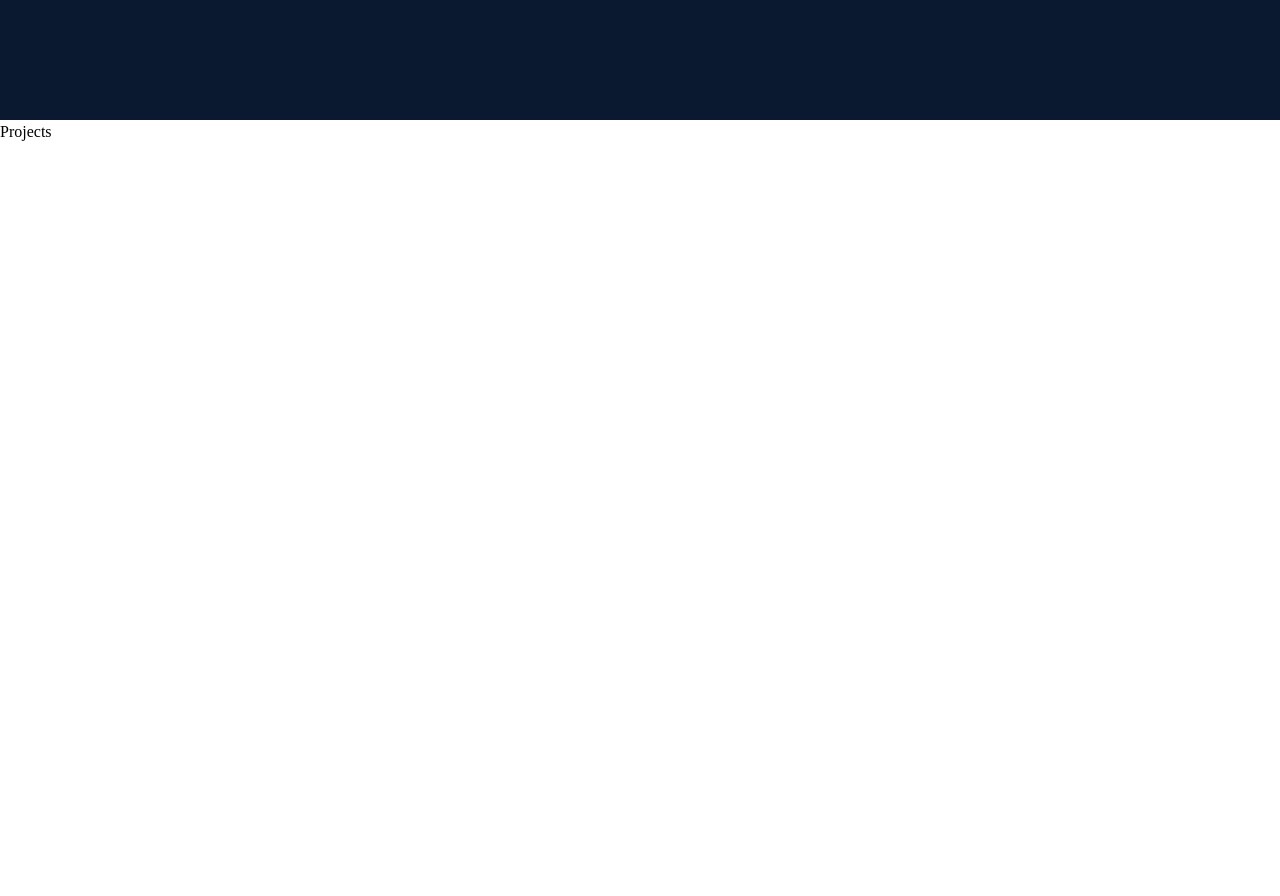
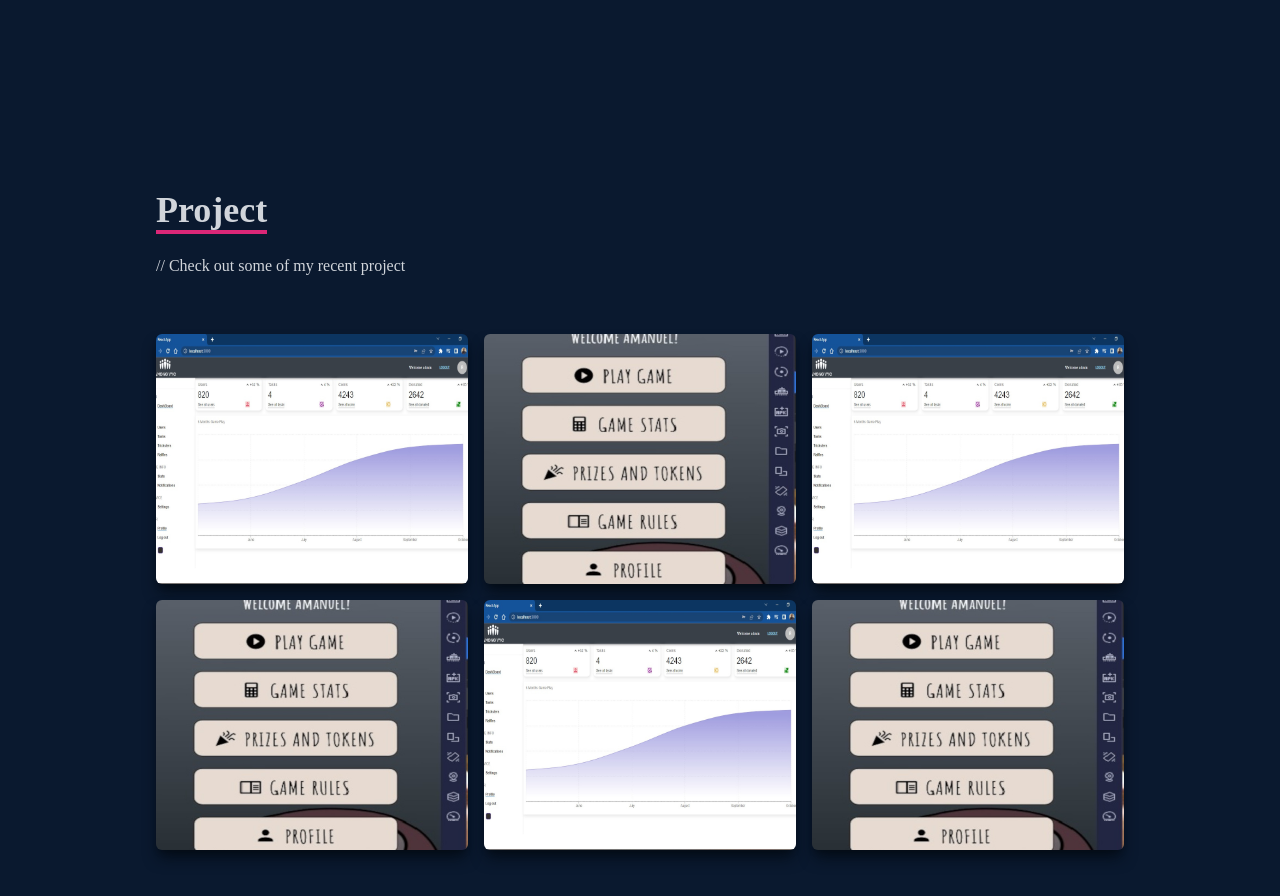
Before and after one commit to amtenu/amtenu.github.io, a React (Create React App) app: page / in a window 1280 px wide. Shown: the part 2280-3176 px from the top of the page. Before the commit the page ends 2424 px from the top, so only its background shows below. Built offline with nearby package versions, Linux system fonts and the light colour scheme.

Commit message:
Projects done

```diff
--- a/src/components/Projects.jsx
+++ b/src/components/Projects.jsx
@@ -1,8 +1,165 @@
 import React from 'react'
+import myadmindashboard from '../assets/myadmindashboard.jpg'
+import myyycgame1 from '../assets/myyycgame1.jpg'
 
 const Projects = () => {
   return (
-    <div>Projects</div>
+    <div name='project' className='w-full md:h-screen text-gray-300 bg-[#0a192f]'>
+    <div className='max-w-[1000px] mx-auto p-4 flex flex-col justify-center w-full h-full'>
+      <div className='pb-8'>
+        <p className='text-4xl font-bold inline border-b-4 text-gray-300 border-pink-600'>
+          Project
+        </p>
+        <p className='py-6'>// Check out some of my recent project</p>
+      </div>
+
+{/* Container */}
+      <div className='grid sm:grid-cols-2 md:grid-cols-3 gap-4'>
+
+          {/* Grid Item */}
+        <div
+          style={{ backgroundImage: `url(${myadmindashboard})` }}
+          className='shadow-lg shadow-[#040c16] group container rounded-md flex justify-center items-center mx-auto content-div'
+        >
+          {/* Hover Effects */}
+          <div className='opacity-0 group-hover:opacity-100'>
+            <span className='text-2xl font-bold text-white tracking-wider'>
+              React JS Application
+            </span>
+            <div className='pt-8 text-center'>
+              <a href='/'>
+                <button className='text-center rounded-lg px-4 py-3 m-2 bg-white text-gray-700 font-bold text-lg'>
+                  Demo
+                </button>
+              </a>
+              <a href='/'>
+                <button className='text-center rounded-lg px-4 py-3 m-2 bg-white text-gray-700 font-bold text-lg'>
+                  Code
+                </button>
+              </a>
+            </div>
+          </div>
+        </div>
+        <div
+          style={{ backgroundImage: `url(${myyycgame1})` }}
+          className='shadow-lg shadow-[#040c16] group container rounded-md flex justify-center items-center mx-auto content-div'
+        >
+          {/* Hover Effects */}
+          <div className='opacity-0 group-hover:opacity-100'>
+            <span className='text-2xl font-bold text-white tracking-wider'>
+              React JS Application
+            </span>
+            <div className='pt-8 text-center'>
+              <a href='/'>
+                <button className='text-center rounded-lg px-4 py-3 m-2 bg-white text-gray-700 font-bold text-lg'>
+                  Demo
+                </button>
+              </a>
+              <a href='/'>
+                <button className='text-center rounded-lg px-4 py-3 m-2 bg-white text-gray-700 font-bold text-lg'>
+                  Code
+                </button>
+              </a>
+            </div>
+          </div>
+        </div>
+          {/* Grid Item */}
+        <div
+          style={{ backgroundImage: `url(${myadmindashboard})` }}
+          className='shadow-lg shadow-[#040c16] group container rounded-md flex justify-center items-center mx-auto content-div'
+        >
+          {/* Hover Effects */}
+          <div className='opacity-0 group-hover:opacity-100'>
+            <span className='text-2xl font-bold text-white tracking-wider'>
+              React JS Application
+            </span>
+            <div className='pt-8 text-center'>
+              <a href='/'>
+                <button className='text-center rounded-lg px-4 py-3 m-2 bg-white text-gray-700 font-bold text-lg'>
+                  Demo
+                </button>
+              </a>
+              <a href='/'>
+                <button className='text-center rounded-lg px-4 py-3 m-2 bg-white text-gray-700 font-bold text-lg'>
+                  Code
+                </button>
+              </a>
+            </div>
+          </div>
+        </div>
+        <div
+          style={{ backgroundImage: `url(${myyycgame1})` }}
+          className='shadow-lg shadow-[#040c16] group container rounded-md flex justify-center items-center mx-auto content-div'
+        >
+          {/* Hover Effects */}
+          <div className='opacity-0 group-hover:opacity-100'>
+            <span className='text-2xl font-bold text-white tracking-wider'>
+              React JS Application
+            </span>
+            <div className='pt-8 text-center'>
+              <a href='/'>
+                <button className='text-center rounded-lg px-4 py-3 m-2 bg-white text-gray-700 font-bold text-lg'>
+                  Demo
+                </button>
+              </a>
+              <a href='/'>
+                <button className='text-center rounded-lg px-4 py-3 m-2 bg-white text-gray-700 font-bold text-lg'>
+                  Code
+                </button>
+              </a>
+            </div>
+          </div>
+        </div>
+          {/* Grid Item */}
+        <div
+          style={{ backgroundImage: `url(${myadmindashboard})` }}
+          className='shadow-lg shadow-[#040c16] group container rounded-md flex justify-center items-center mx-auto content-div'
+        >
+          {/* Hover Effects */}
+          <div className='opacity-0 group-hover:opacity-100'>
+            <span className='text-2xl font-bold text-white tracking-wider'>
+              React JS Application
+            </span>
+            <div className='pt-8 text-center'>
+              <a href='/'>
+                <button className='text-center rounded-lg px-4 py-3 m-2 bg-white text-gray-700 font-bold text-lg'>
+                  Demo
+                </button>
+              </a>
+              <a href='/'>
+                <button className='text-center rounded-lg px-4 py-3 m-2 bg-white text-gray-700 font-bold text-lg'>
+                  Code
+                </button>
+              </a>
+            </div>
+          </div>
+        </div>
+        <div
+          style={{ backgroundImage: `url(${myyycgame1})` }}
+          className='shadow-lg shadow-[#040c16] group container rounded-md flex justify-center items-center mx-auto content-div'
+        >
+          {/* Hover Effects */}
+          <div className='opacity-0 group-hover:opacity-100'>
+            <span className='text-2xl font-bold text-white tracking-wider'>
+              React JS Application
+            </span>
+            <div className='pt-8 text-center'>
+              <a href='/'>
+                <button className='text-center rounded-lg px-4 py-3 m-2 bg-white text-gray-700 font-bold text-lg'>
+                  Demo
+                </button>
+              </a>
+              <a href='/'>
+                <button className='text-center rounded-lg px-4 py-3 m-2 bg-white text-gray-700 font-bold text-lg'>
+                  Code
+                </button>
+              </a>
+            </div>
+          </div>
+        </div>
+      </div>
+    </div>
+  </div>
   )
 }
 
```
